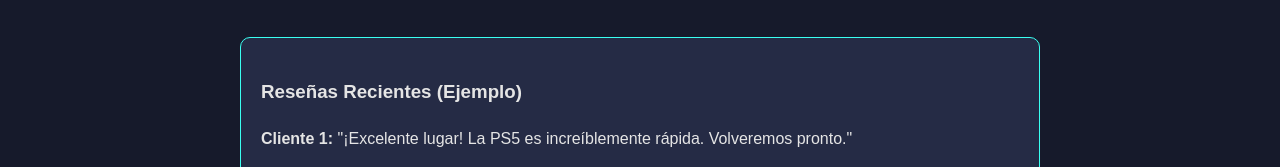
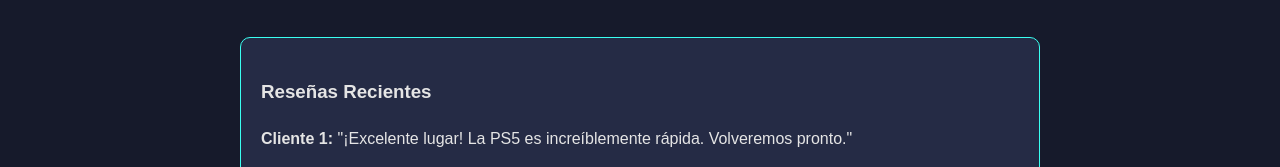
Before and after one commit to santiagoyas59-sketch/yas-sketch.github.io, a plain HTML site: page index.html in a window 1280 px wide. Shown: the part 3366-3533 px from the top of the page. Drawn offline with Linux system fonts and the light colour scheme.

Commit message:
Update index.html

```diff
--- a/index.html
+++ b/index.html
@@ -279,7 +279,7 @@
             </div>
 
             <div class="lista-reseñas">
-                <h3>Reseñas Recientes (Ejemplo)</h3>
+                <h3>Reseñas Recientes</h3>
                 <div id="reseña-1" class="reseña-placeholder"></div>
                 <div id="reseña-2" class="reseña-placeholder"></div>
             </div>
```
